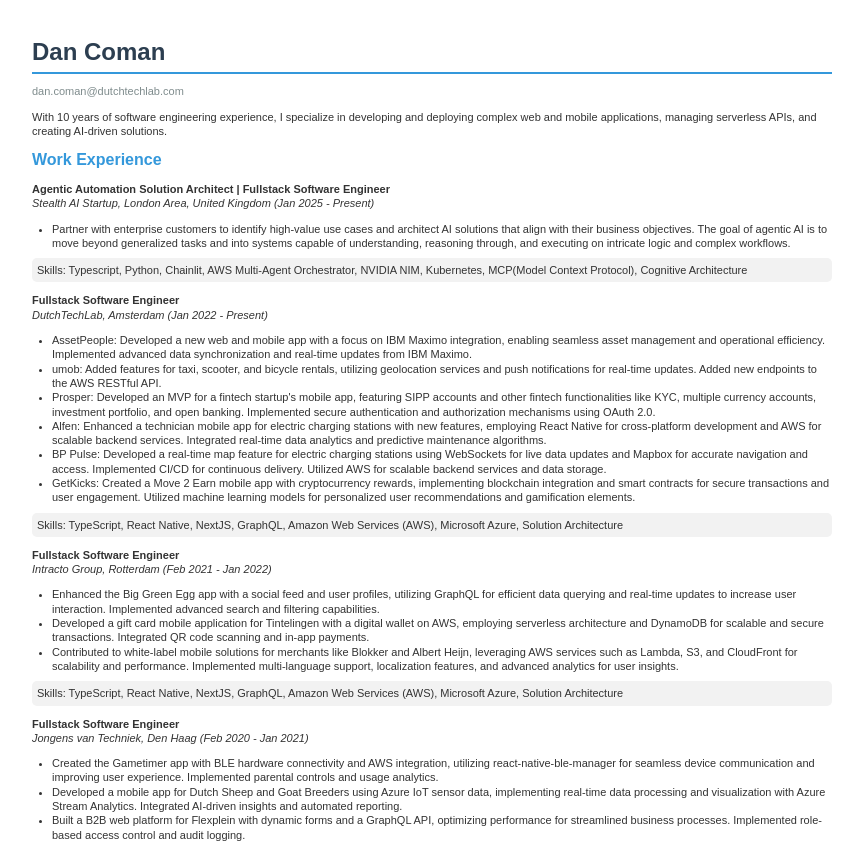
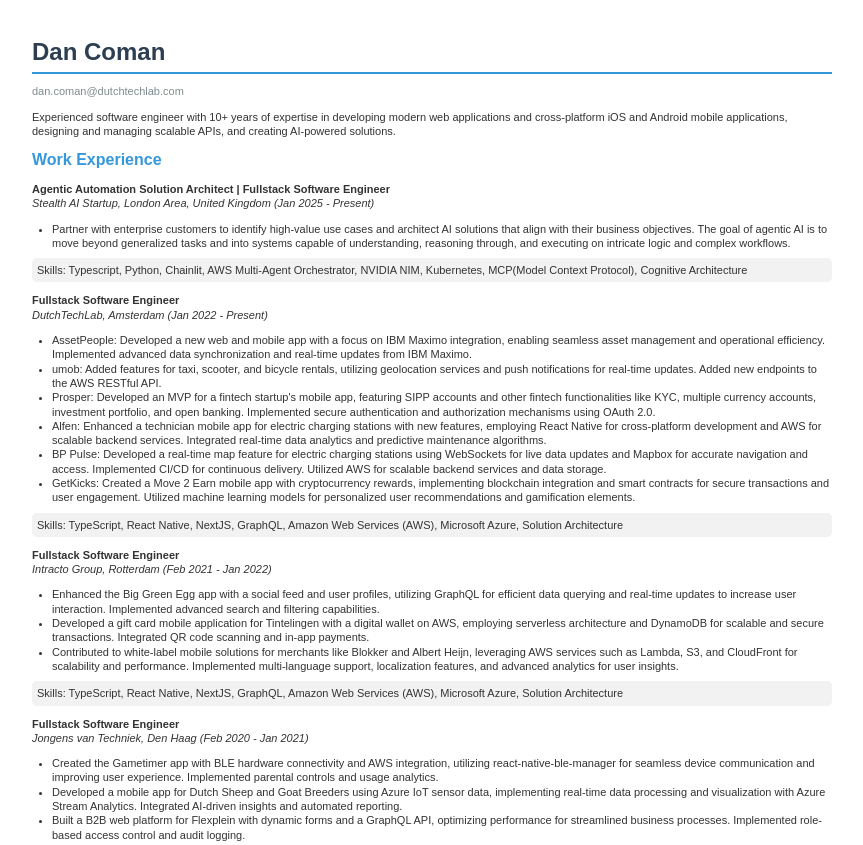
Before and after one commit to dancomanlive/resume, a plain HTML site: page index.html in a window 1280 px wide. Shown: the top 845 px of the page, without its empty margins (208-1071 px from the left). Drawn offline with Linux system fonts and the light colour scheme.

Commit message:
chore: edit summary

```diff
--- a/index.html
+++ b/index.html
@@ -67,7 +67,7 @@
     <h1>Dan Coman</h1>
     <div class="contact-info">dan.coman@dutchtechlab.com</div>
 
-    <p>With 10 years of software engineering experience, I specialize in developing and deploying complex web and mobile applications, managing serverless APIs, and creating AI-driven solutions.</p>
+    <p>Experienced software engineer with 10+ years of expertise in developing modern web applications and cross-platform iOS and Android mobile applications, designing and managing scalable APIs, and creating AI-powered solutions.</p>
 
     <h2>Work Experience</h2>
 
```
